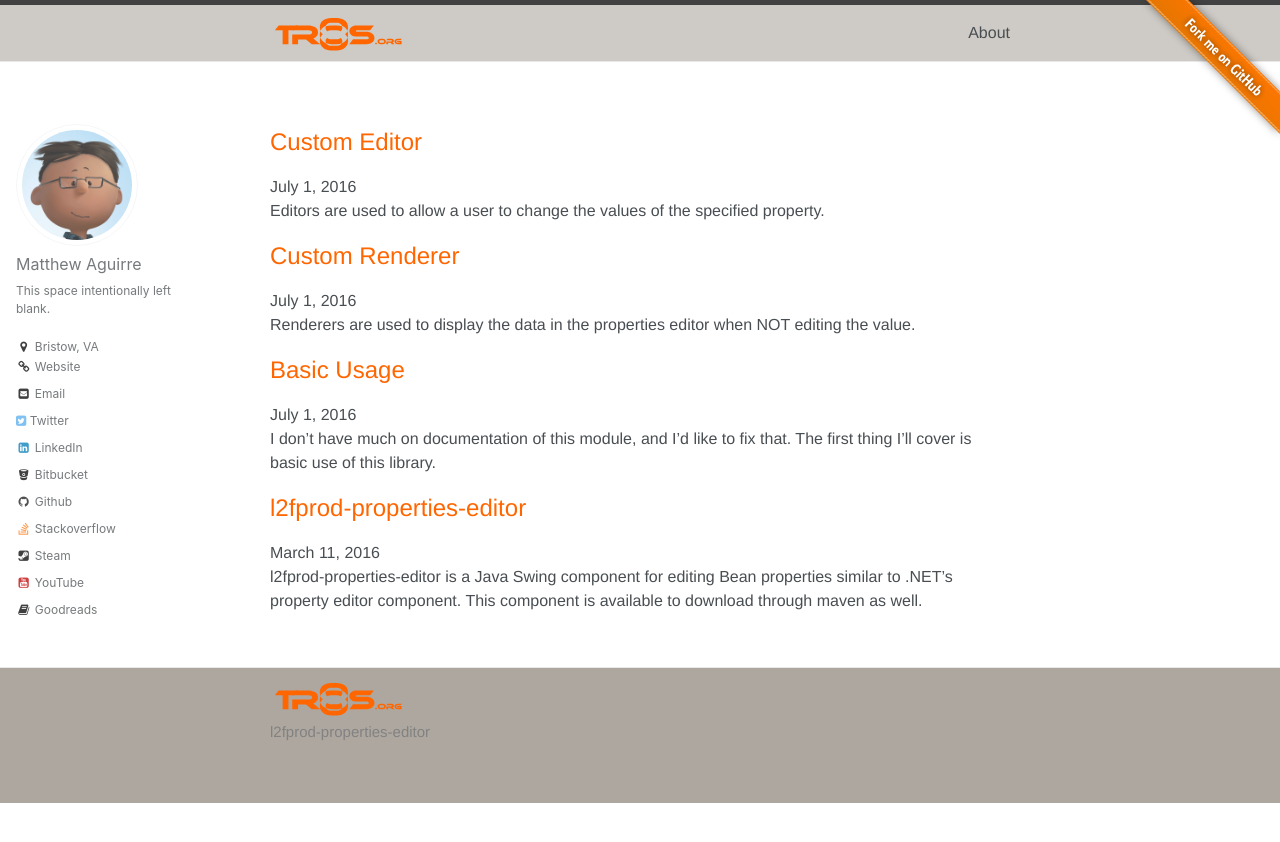
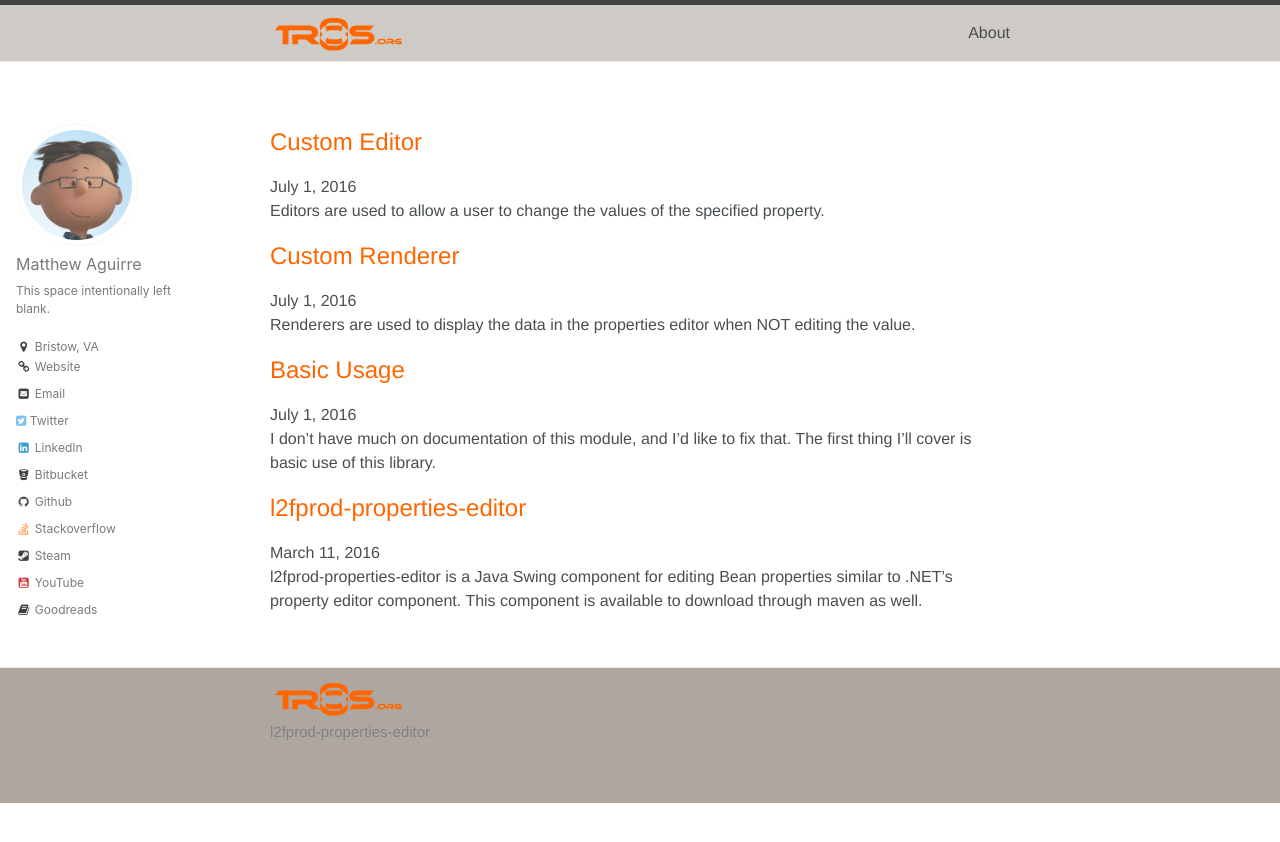
Before and after one commit to atomixnmc/l2fprod-properties-editor, a Jekyll site: the page built from index.html, in a window 1280 px wide. Shown: the top 842 px of the page. Built offline with Jekyll 4.4.1, drawn with Linux system fonts in a browser that asks for light colours; the list of posts is cut into pages by our own code.

```diff
--- a/_includes/header.html
+++ b/_includes/header.html
@@ -26,4 +26,4 @@
   </div>
 
 </header>
-<a href="https://github.com/ZenHarbinger{{site.baseurl}}"><img style="position:fixed;top:0;right:0;border:0;" width="149" height="149" src="{{site.baseurl}}/images/forkme.png" alt="Fork me on GitHub"></a>
+<!-- <a href="https://github.com/ZenHarbinger{{site.baseurl}}"><img style="position:fixed;top:0;right:0;border:0;" width="149" height="149" src="{{site.baseurl}}/images/forkme.png" alt="Fork me on GitHub"></a> -->
```
Also changed, not shown: readme.md, 1 other file.
